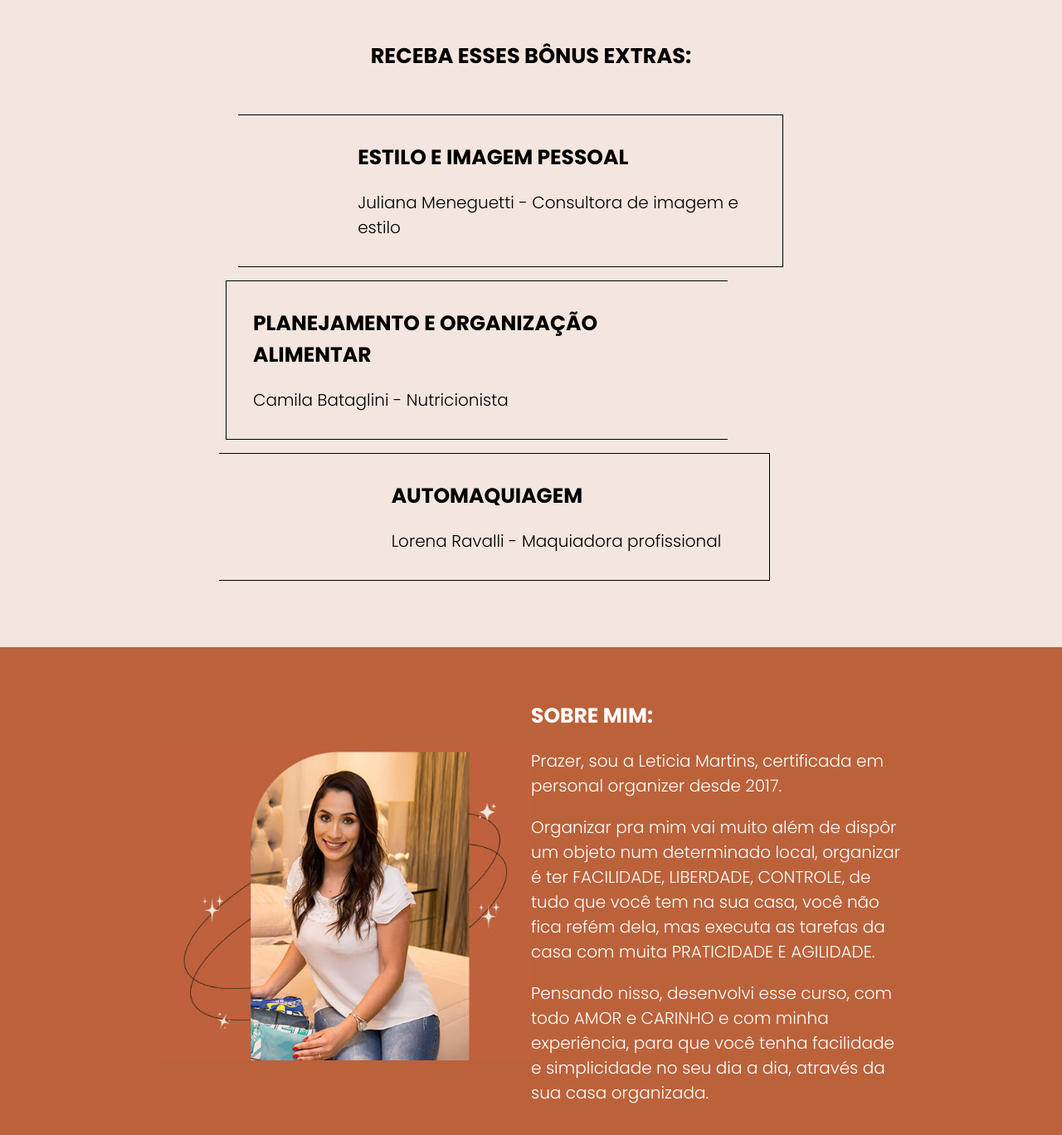
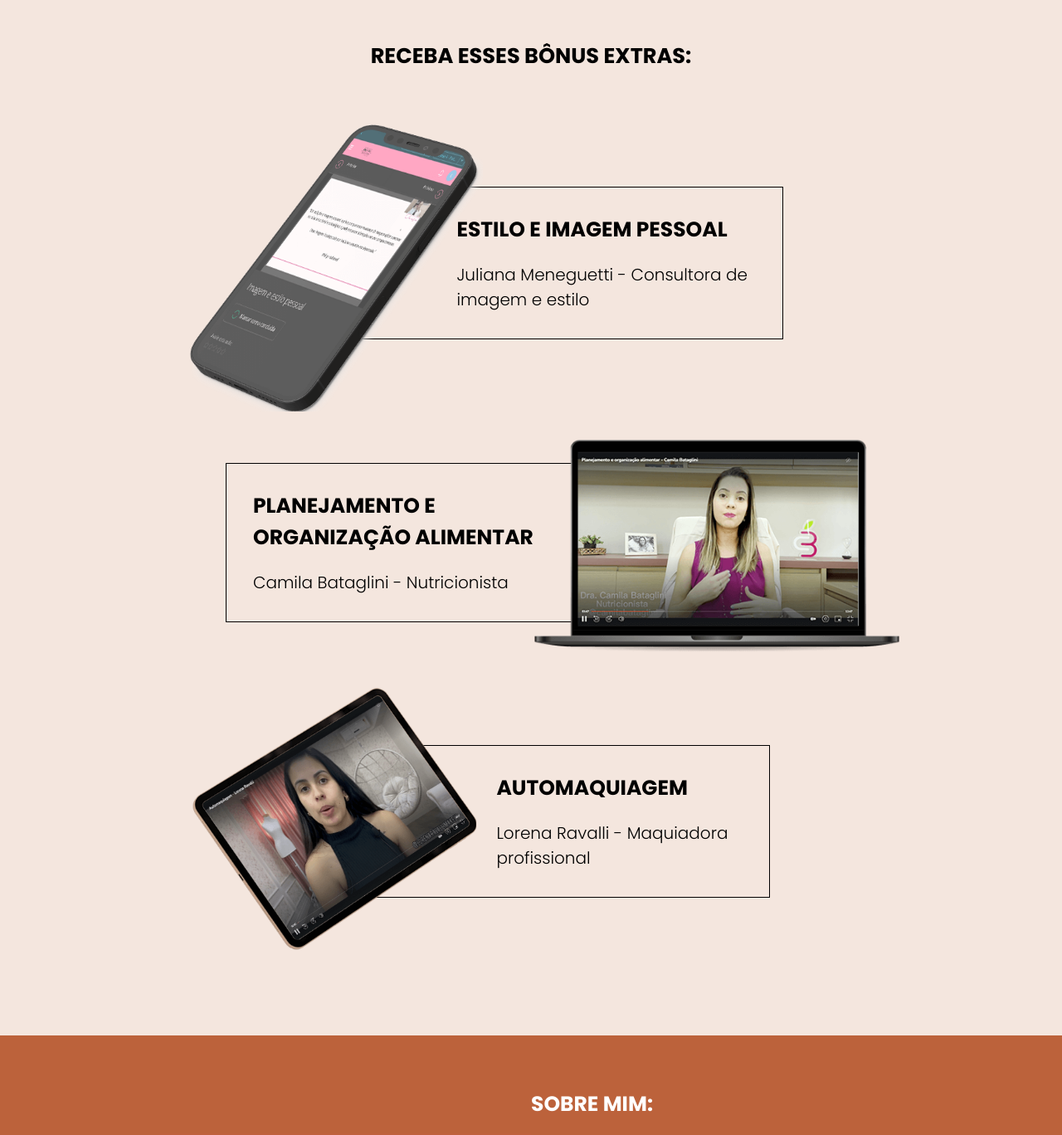
Before and after one commit to emanoelsalmeida/leticia, a plain HTML site: page index.html in a window 1280 px wide. Shown: the part 2740-4108 px from the top of the page at 83% size. Drawn offline with nearby package versions, Linux system fonts and the light colour scheme; files whose address does not match are found by name.

Commit message:
Add files via upload

```diff
--- a/index.html
+++ b/index.html
@@ -709,7 +709,7 @@
 
   <div class="p4-box grid">
     <div class="p4-item">
-      <img src="image/mokcup/celular-juliana.png" alt="">
+      <img src="image/mockup/celular-juliana.png" alt="">
       <div class="item-p4-text">
         <h3>
           ESTILO E IMAGEM PESSOAL
@@ -720,7 +720,7 @@
       </div>
     </div>
     <div class="p4-item">
-      <img src="image/mokcup/notebook-camila.png" alt="" class="img-reverse">
+      <img src="image/mockup/notebook-camila.png" alt="" class="img-reverse">
       <div class="item-p4-text reverse-border">
         <h3>
           PLANEJAMENTO E ORGANIZAÇÃO ALIMENTAR
@@ -731,7 +731,7 @@
       </div>
     </div>
     <div class="p4-item">
-      <img src="image/mokcup/tablet-lorena.png" alt="">
+      <img src="image/mockup/tablet-lorena.png" alt="">
       <div class="item-p4-text">
         <h3>
           AUTOMAQUIAGEM
```
